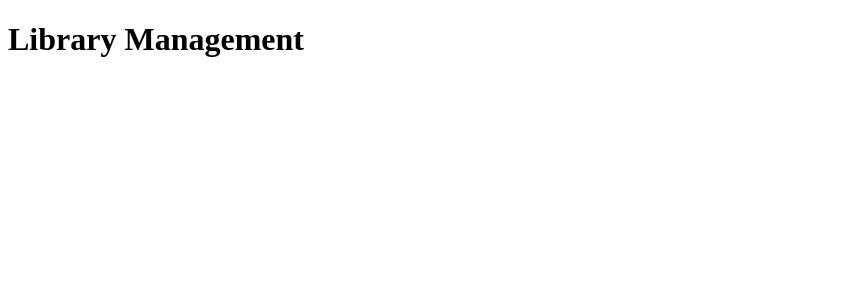
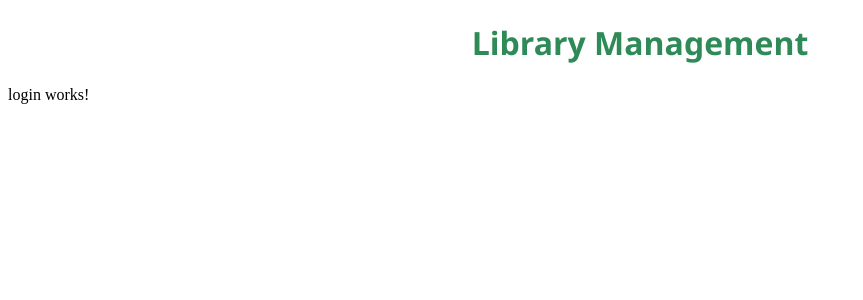
Before and after one commit to Saripalli-Janakiram/LibraryManagmentSystem, an Angular app: page / in a window 1280 px wide. Shown: the top 300 px of the page, without its empty margins (0-863 px from the left). Built offline with nearby package versions, Linux system fonts and the light colour scheme.

Commit message:
Updating App Constants file and title class styles updation

```diff
--- a/src/app/app.component.html
+++ b/src/app/app.component.html
@@ -1 +1,2 @@
-<h1>Library Management </h1>
+<h1 class="applicationTittle">{{title}} </h1>
+<app-login></app-login>
--- a/src/app/app.component.scss
+++ b/src/app/app.component.scss
@@ -0,0 +1,6 @@
+.applicationTittle{
+color:seagreen;
+text-align: center;
+float: left right;
+font-family: 'Segoe UI', Tahoma, Geneva, Verdana, sans-serif;
+}
--- a/src/app/app.component.ts
+++ b/src/app/app.component.ts
@@ -1,10 +1,10 @@
 import { Component } from '@angular/core';
-
+import { appConstants } from './app.constants';
 @Component({
   selector: 'app-root',
   templateUrl: './app.component.html',
   styleUrls: ['./app.component.scss']
 })
 export class AppComponent {
-  title = 'LibraryManagementSystem';
+  title = appConstants.applicationName;
 }
--- /dev/null
+++ b/src/app/app.constants.ts
@@ -0,0 +1,3 @@
+export class appConstants{
+public static applicationName:string ='Library Management';
+}
```
